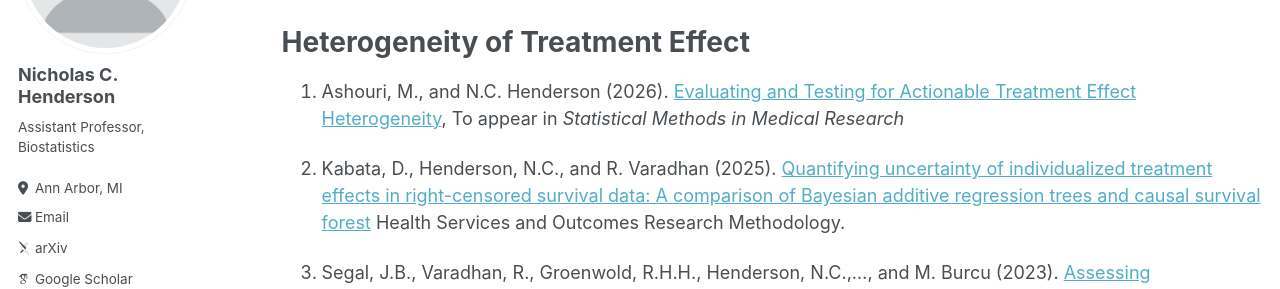
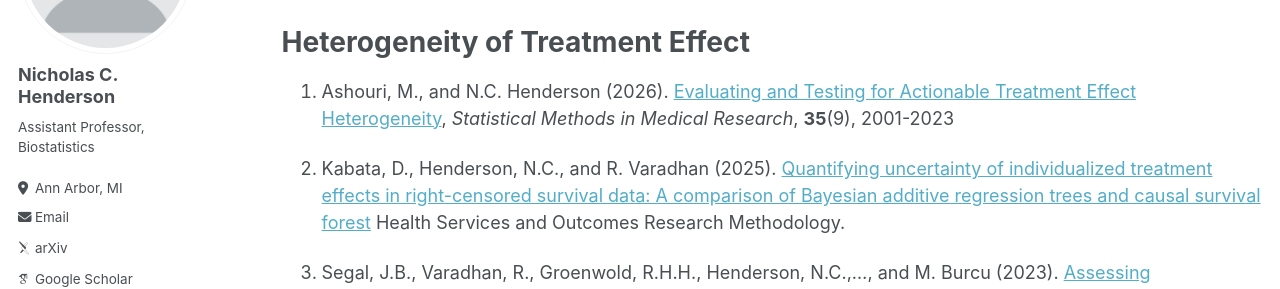
Before and after one commit to nchenderson/nchenderson.github.io, a Jekyll site: the page built from _pages/publications.md, in a window 1280 px wide and 900 px high. Shown: the part 239-528 px from the top of the window. Built offline with Jekyll 4.4.1, drawn with Linux system fonts in a browser that asks for light colours; some web fonts are replaced.

Commit message:
updated SMMR publication

```diff
--- a/_pages/publications.md
+++ b/_pages/publications.md
@@ -15,7 +15,7 @@ A list of papers grouped by topic, with links to relevant data and **R** code, i
 Heterogeneity of Treatment Effect
 ======
 
-1. Ashouri, M., and N.C. Henderson (2026). [Evaluating and Testing for Actionable Treatment Effect Heterogeneity](https://journals.sagepub.com/doi/10.1177/09622802261470081), To appear in *Statistical Methods in Medical Research*
+1. Ashouri, M., and N.C. Henderson (2026). [Evaluating and Testing for Actionable Treatment Effect Heterogeneity](https://journals.sagepub.com/doi/10.1177/09622802261470081), *Statistical Methods in Medical Research*, **35**(9), 2001-2023
 
 2. Kabata, D., Henderson, N.C., and R. Varadhan (2025). [Quantifying uncertainty of individualized treatment effects in right-censored survival data: A comparison of Bayesian additive regression trees and causal survival forest](https://link.springer.com/article/10.1007/s10742-025-00362-9) Health Services and Outcomes Research Methodology.
 
@@ -97,7 +97,7 @@ Computational Statistics
 
 ## Prostate Cancer
 
-1. Choi, C., Labriola, M., Henderson, N.C., ..., McKay, R.R., and Armstrong, A.J. **Association between Smoking, Tumor Genetics, and Outcomes in Men with Metastatic Prostate Cancer**, To appear in *Prostate Cancer and Prostatic Diseases*.
+1. Choi, C., Labriola, M., Henderson, N.C., ..., McKay, R.R., and Armstrong, A.J. [Association between Smoking, Tumor Genetics, and Outcomes in Men with Metastatic Prostate Cancer](https://www.nature.com/articles/s41391-026-01150-3), To appear in *Prostate Cancer and Prostatic Diseases*.
 
 2. Kilari, D., Henderson, N.C., Yamamoto, K., ...., and R.R. McKay (2025). [Impact of SPOP Mutations on Clinical Outcomes in Metastatic Prostate Cancer](https://ascopubs.org/doi/abs/10.1200/PO-25-00590) *JCO Precision Oncology*, **9**, e2500590.
 
```
